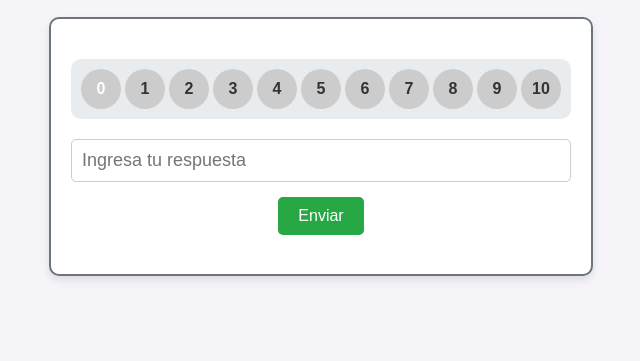
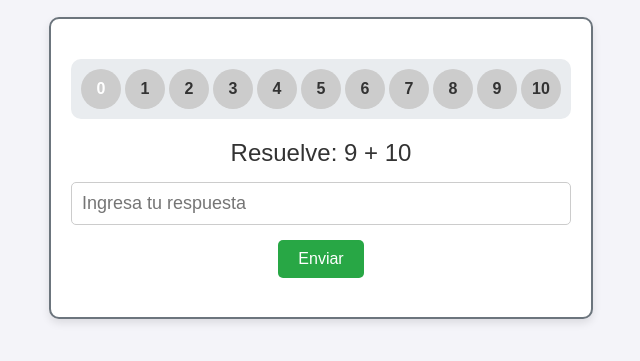
Before and after one commit to 13math/juego-el-caminante-perdido, a plain HTML site: page index.html in a window 1280 px wide. Shown: the part 101-462 px from the top of the page, without its empty margins (319-959 px from the left). Drawn offline with Linux system fonts and the light colour scheme.

Commit message:
Update index.html

```diff
--- a/index.html
+++ b/index.html
@@ -69,6 +69,11 @@
             font-size: 1.2em;
             margin-top: 10px;
         }
+        .equation {
+            font-size: 1.5em;
+            margin: 15px 0;
+            color: #333;
+        }
     </style>
 </head>
 <body>
@@ -76,6 +81,7 @@
     <p>Ayuda al caminante a llegar al final resolviendo las ecuaciones.</p>
     <div class="game-container">
         <div class="path" id="path"></div>
+        <p class="equation" id="equation"></p>
         <input type="text" id="answer" placeholder="Ingresa tu respuesta">
         <button onclick="checkAnswer()">Enviar</button>
         <p class="feedback" id="feedback"></p>
@@ -87,6 +93,7 @@
         let currentProblem = generateProblem();
 
         const pathElement = document.getElementById('path');
+        const equationElement = document.getElementById('equation');
         const feedbackElement = document.getElementById('feedback');
 
         function generateProblem() {
@@ -108,6 +115,10 @@
                 }
                 pathElement.appendChild(span);
             }
+        }
+
+        function updateEquation() {
+            equationElement.textContent = `Resuelve: ${currentProblem.equation}`;
         }
 
         function checkAnswer() {
@@ -137,6 +148,7 @@
             }
 
             updatePath();
+            updateEquation();
             document.getElementById('answer').value = '';
         }
 
@@ -146,10 +158,12 @@
                 currentProblem = generateProblem();
                 feedbackElement.textContent = '';
                 updatePath();
+                updateEquation();
             }, 3000);
         }
 
         updatePath();
+        updateEquation();
     </script>
 </body>
 </html>
```
